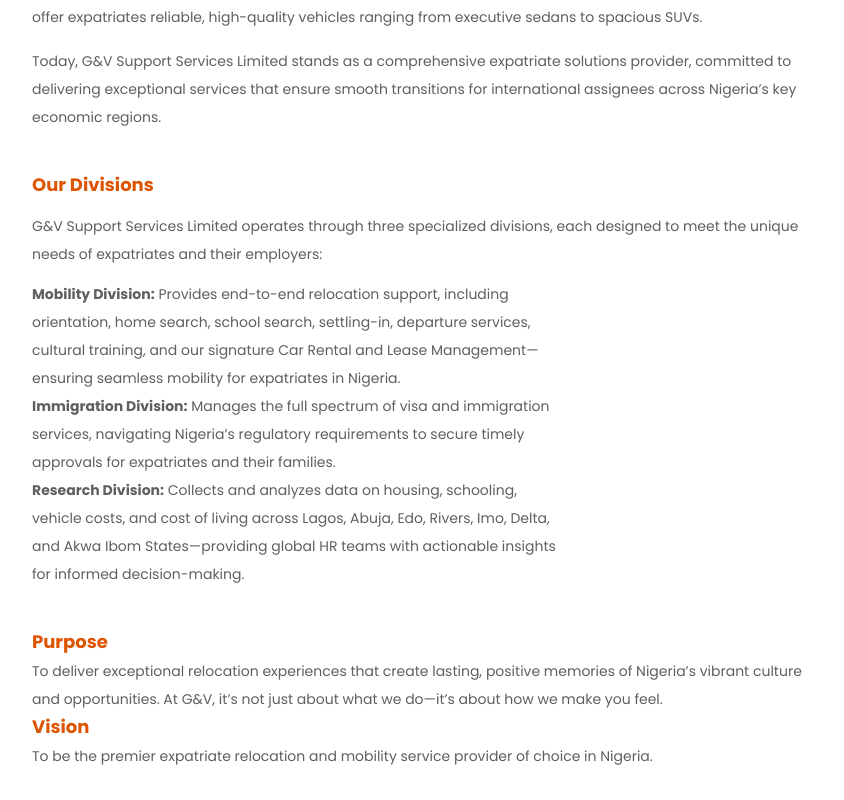
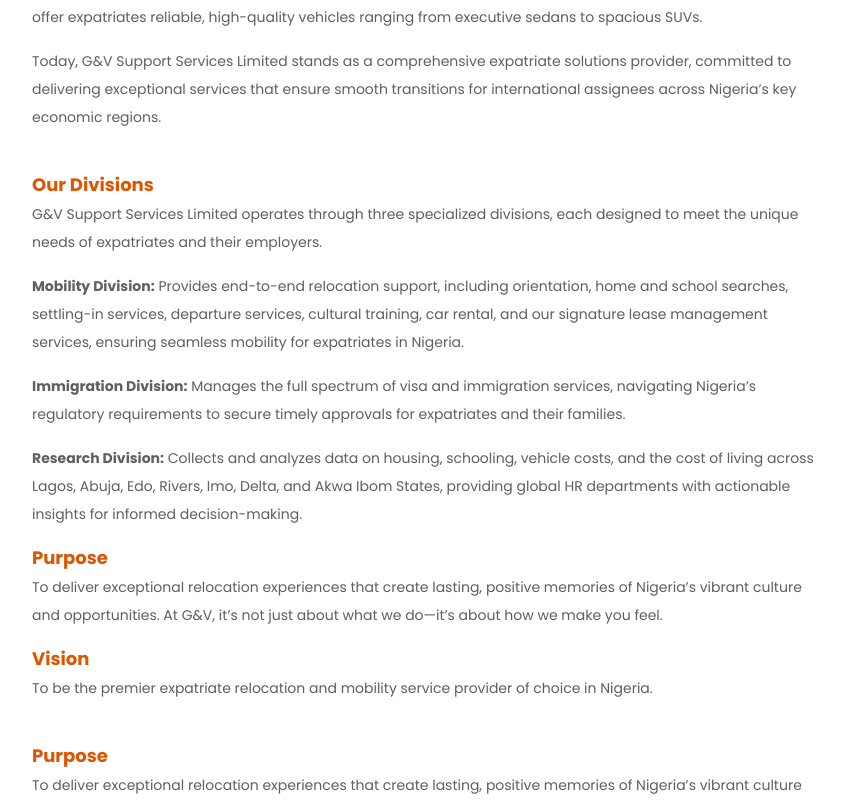
Before and after one commit to Eneojo22/gvsl, a Next.js app: page /aboutUs/companyInformation in a window 1280 px wide. Shown: the part 780-1580 px from the top of the page, without its empty margins (48-892 px from the left). Built offline with nearby package versions, Linux system fonts and the light colour scheme.

Commit message:
Our Divisions

```diff
--- a/app/aboutUs/companyInformation/company.tsx
+++ b/app/aboutUs/companyInformation/company.tsx
@@ -39,23 +39,36 @@
   </p>
 </div>
 
-<div className="pt-10 md:w-2/3 text-sm/7">
+<div className="pt-10 md:w-2/3 text-sm/7 space-y-4">
   <span className="text-[18px] font-bold text-[#dd5500]">Our Divisions</span>
-  <p className="pt-3 text-sm/7">
-    G&V Support Services Limited operates through three specialized divisions, each designed to meet the unique needs of expatriates and their employers:
+
+  <p>
+    G&V Support Services Limited operates through three specialized divisions, each designed to meet the unique needs of expatriates and their employers.
   </p>
 
-  <ul className="pt-3 list-disc text-sm/7 md:w-2/3">
-    <li>
-      <b>Mobility Division:</b> Provides end-to-end relocation support, including orientation, home search, school search, settling-in, departure services, cultural training, and our signature Car Rental and Lease Management—ensuring seamless mobility for expatriates in Nigeria.
-    </li>
-    <li>
-      <b>Immigration Division:</b> Manages the full spectrum of visa and immigration services, navigating Nigeria’s regulatory requirements to secure timely approvals for expatriates and their families.
-    </li>
-    <li>
-      <b>Research Division:</b> Collects and analyzes data on housing, schooling, vehicle costs, and cost of living across Lagos, Abuja, Edo, Rivers, Imo, Delta, and Akwa Ibom States—providing global HR teams with actionable insights for informed decision-making.
-    </li>
-  </ul>
+  <p>
+    <b>Mobility Division:</b> Provides end-to-end relocation support, including orientation, home and school searches, settling-in services, departure services, cultural training, car rental, and our signature lease management services, ensuring seamless mobility for expatriates in Nigeria.
+  </p>
+
+  <p>
+    <b>Immigration Division:</b> Manages the full spectrum of visa and immigration services, navigating Nigeria’s regulatory requirements to secure timely approvals for expatriates and their families.
+  </p>
+
+  <p>
+    <b>Research Division:</b> Collects and analyzes data on housing, schooling, vehicle costs, and the cost of living across Lagos, Abuja, Edo, Rivers, Imo, Delta, and Akwa Ibom States, providing global HR departments with actionable insights for informed decision-making.
+  </p>
+
+  <span className="text-[18px] font-bold text-[#dd5500]">Purpose</span>
+
+  <p>
+    To deliver exceptional relocation experiences that create lasting, positive memories of Nigeria’s vibrant culture and opportunities. At G&V, it’s not just about what we do—it’s about how we make you feel.
+  </p>
+
+  <span className="text-[18px] font-bold text-[#dd5500]">Vision</span>
+
+  <p>
+    To be the premier expatriate relocation and mobility service provider of choice in Nigeria.
+  </p>
 </div>
 
 <div className="pt-10 pb-5 md:w-2/3 text-sm/7">
```
